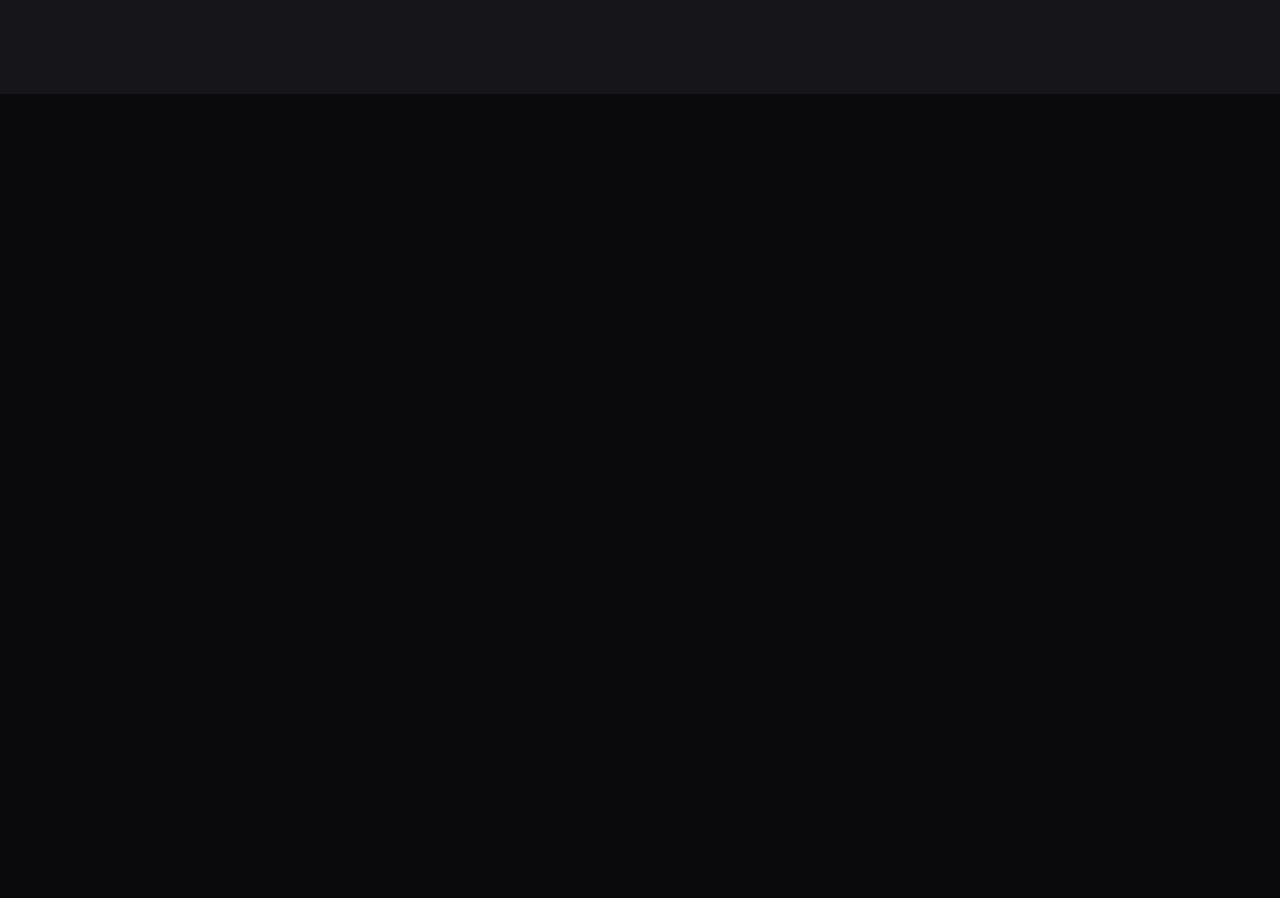
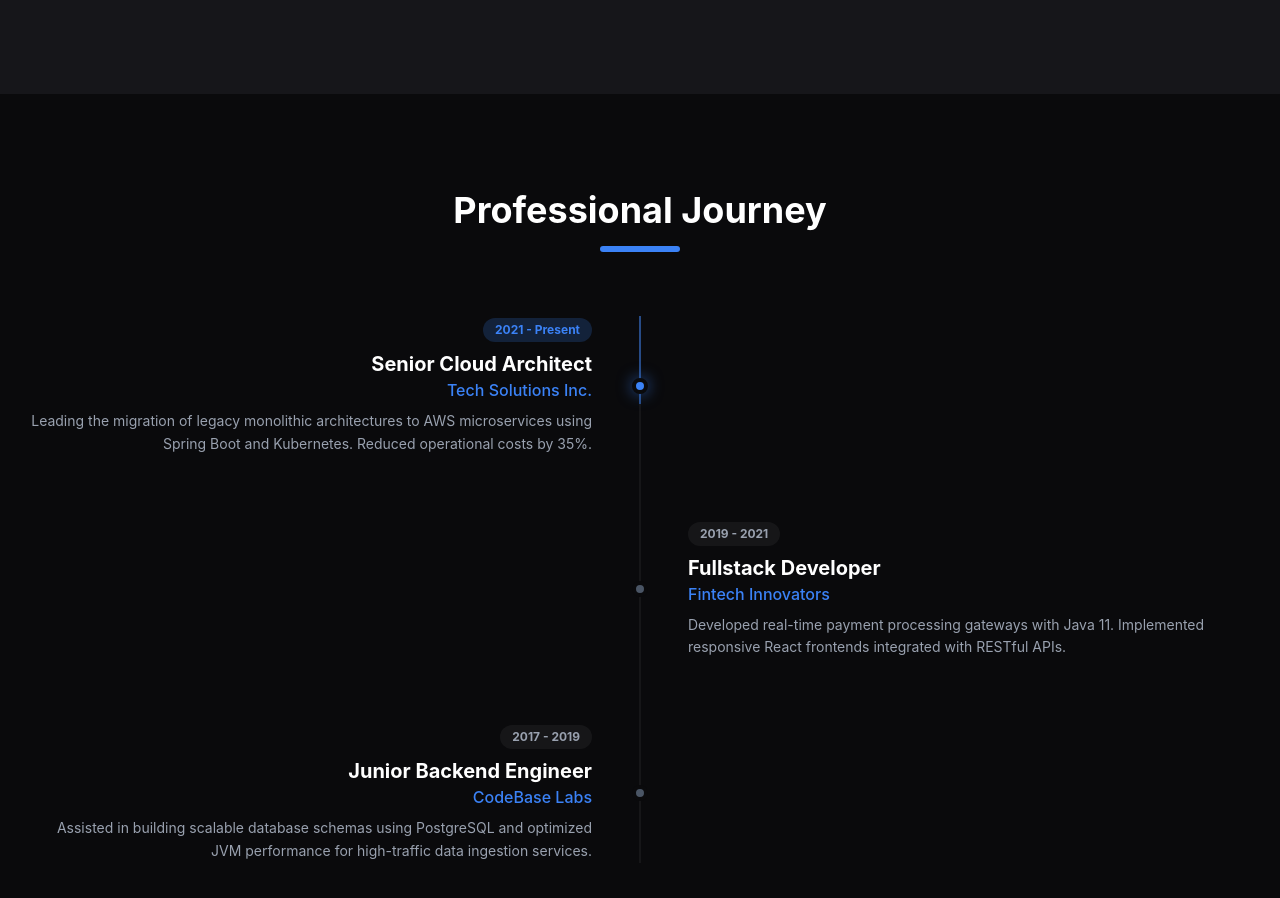
Before and after one commit to Henrique-CBueno/PortifolioV2_front, a React (Vite) app in the folder front_portifolioV2/: page / in a window 1280 px wide. Shown: the part 1490-2388 px from the top of the page. Before the commit the page ends 1584 px from the top, so only its background shows below. Built offline with nearby package versions, Linux system fonts and the light colour scheme.

Commit message:
ADD JOURNEY SECTION

```diff
--- a/front_portifolioV2/src/App.tsx
+++ b/front_portifolioV2/src/App.tsx
@@ -1,5 +1,6 @@
 import About from "./components/About/About"
 import Header from "./components/Header/Header"
+import Journey from "./components/Journey/Journey"
 import Main from "./components/Main/Main"
 import MouseGlow from "./components/MouseGlow"
 
@@ -11,6 +12,7 @@ function App() {
         <Header />
         <Main />
         <About />
+        <Journey />
     </div>
   )
 }
--- /dev/null
+++ b/front_portifolioV2/src/components/Journey/Journey.tsx
@@ -0,0 +1,101 @@
+import { useEffect, useRef, useState } from "react";
+
+export default function Journey() {
+    const sectionRef = useRef<HTMLElement | null>(null);
+    const [lineProgress, setLineProgress] = useState(0);
+
+    useEffect(() => {
+        const updateProgress = () => {
+            const section = sectionRef.current;
+            if (!section) return;
+
+            const rect = section.getBoundingClientRect();
+            const viewportHeight = window.innerHeight;
+            const start = viewportHeight * 0.8;
+            const end = viewportHeight * 0.2;
+            const total = rect.height + (start - end);
+            const traveled = start - rect.top;
+            const progress = Math.min(Math.max(traveled / total, 0), 1);
+
+            setLineProgress(progress);
+        };
+
+        updateProgress();
+        window.addEventListener("scroll", updateProgress, { passive: true });
+        window.addEventListener("resize", updateProgress);
+
+        return () => {
+            window.removeEventListener("scroll", updateProgress);
+            window.removeEventListener("resize", updateProgress);
+        };
+    }, []);
+
+    return (
+        <section className="py-24" data-purpose="career-milestones" id="journey" ref={sectionRef}>
+            <div className="max-w-7xl mx-auto px-6">
+                <div className="text-center mb-16">
+                    <h2 className="text-3xl md:text-4xl font-bold text-white mb-4">Professional Journey</h2>
+                    <div className="h-1.5 w-20 bg-brand-accent mx-auto rounded-full"></div>
+                </div>
+                <div className="relative">
+                    <div className="absolute left-1/2 -translate-x-1/2 h-full w-px bg-white/10 hidden md:block"></div>
+                    <div
+                        className="absolute left-1/2 top-0 -translate-x-1/2 w-px bg-brand-accent hidden md:block"
+                        style={{ height: `${lineProgress * 100}%` }}
+                    ></div>
+                    <div className="space-y-16">
+                        <div className="flex flex-col md:flex-row items-center gap-8 md:gap-0 relative">
+                            <div className="md:w-1/2 md:pr-12 text-center md:text-right">
+                                <span
+                                    className="inline-block px-3 py-1 bg-brand-accent/20 text-brand-accent text-xs font-bold rounded-full mb-2">2021
+                                    - Present</span>
+                                <h4 className="text-xl font-bold text-white">Senior Cloud Architect</h4>
+                                <p className="text-brand-accent font-medium mb-2">Tech Solutions Inc.</p>
+                                <p className="text-sm text-gray-400 leading-relaxed">Leading the migration of legacy
+                                    monolithic architectures to AWS microservices using Spring Boot and Kubernetes.
+                                    Reduced operational costs by 35%.</p>
+                            </div>
+                            <div
+                                className="absolute left-1/2 -translate-x-1/2 w-4 h-4 bg-brand-accent rounded-full border-4 border-brand-dark z-10 hidden md:block shadow-[0_0_15px_rgba(59,130,246,0.6)]">
+                            </div>
+                            <div className="md:w-1/2 md:pl-12"></div>
+                        </div>
+                        <div className="flex flex-col md:flex-row items-center gap-8 md:gap-0 relative">
+                            <div className="md:w-1/2 md:pr-12"></div>
+                            <div
+                                className="absolute left-1/2 -translate-x-1/2 w-4 h-4 bg-gray-600 rounded-full border-4 border-brand-dark z-10 hidden md:block">
+                            </div>
+                            <div className="md:w-1/2 md:pl-12 text-center md:text-left">
+                                <span
+                                    className="inline-block px-3 py-1 bg-white/5 text-gray-400 text-xs font-bold rounded-full mb-2">2019
+                                    - 2021</span>
+                                <h4 className="text-xl font-bold text-white">Fullstack Developer</h4>
+                                <p className="text-brand-accent font-medium mb-2">Fintech Innovators</p>
+                                <p className="text-sm text-gray-400 leading-relaxed">Developed real-time payment processing
+                                    gateways with Java 11. Implemented responsive React frontends integrated with
+                                    RESTful APIs.</p>
+                            </div>
+                        </div>
+                        <div className="flex flex-col md:flex-row items-center gap-8 md:gap-0 relative">
+                            <div className="md:w-1/2 md:pr-12 text-center md:text-right">
+                                <span
+                                    className="inline-block px-3 py-1 bg-white/5 text-gray-400 text-xs font-bold rounded-full mb-2">2017
+                                    - 2019</span>
+                                <h4 className="text-xl font-bold text-white">Junior Backend Engineer</h4>
+                                <p className="text-brand-accent font-medium mb-2">CodeBase Labs</p>
+                                <p className="text-sm text-gray-400 leading-relaxed">Assisted in building scalable database
+                                    schemas using PostgreSQL and optimized JVM performance for high-traffic data
+                                    ingestion services.</p>
+                            </div>
+                            <div
+                                className="absolute left-1/2 -translate-x-1/2 w-4 h-4 bg-gray-600 rounded-full border-4 border-brand-dark z-10 hidden md:block">
+                            </div>
+                            <div className="md:w-1/2 md:pl-12"></div>
+                        </div>
+                    </div>
+                </div>
+            </div>
+        </section>
+
+    )
+}
```
